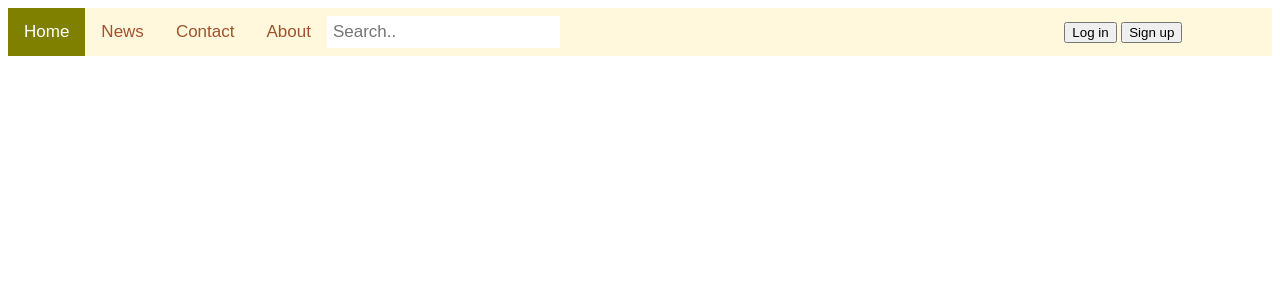
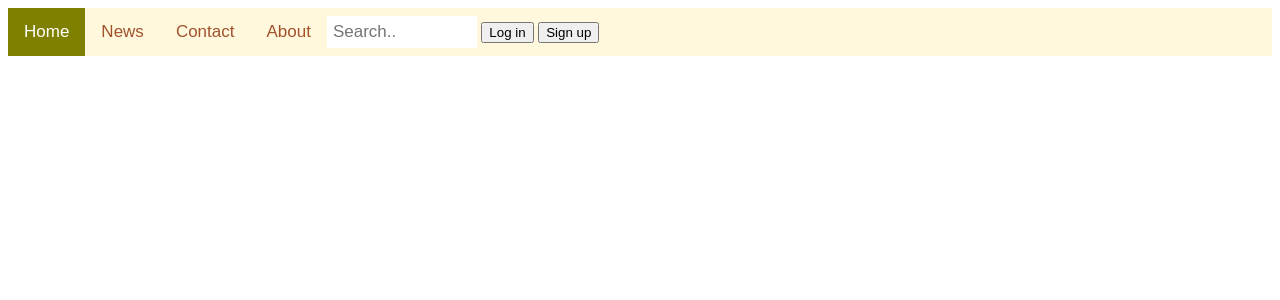
Before and after one commit to MariaIstrate06/MEQ, a PHP site: page /navBar.html in a window 1280 px wide. Shown: the top 300 px of the page. Run offline with PHP 8.4, Linux system fonts and the light colour scheme.

Commit message:
Add files via upload

```diff
--- a/Front-End.css
+++ b/Front-End.css
@@ -34,8 +34,8 @@
     padding: 6px;
     border: none;
     margin-top: 8px;
-    margin-right: 500px;
     font-size: 17px;
+    width:150px;
   }
   /* Login */
   .topnav .login-container button{
```
